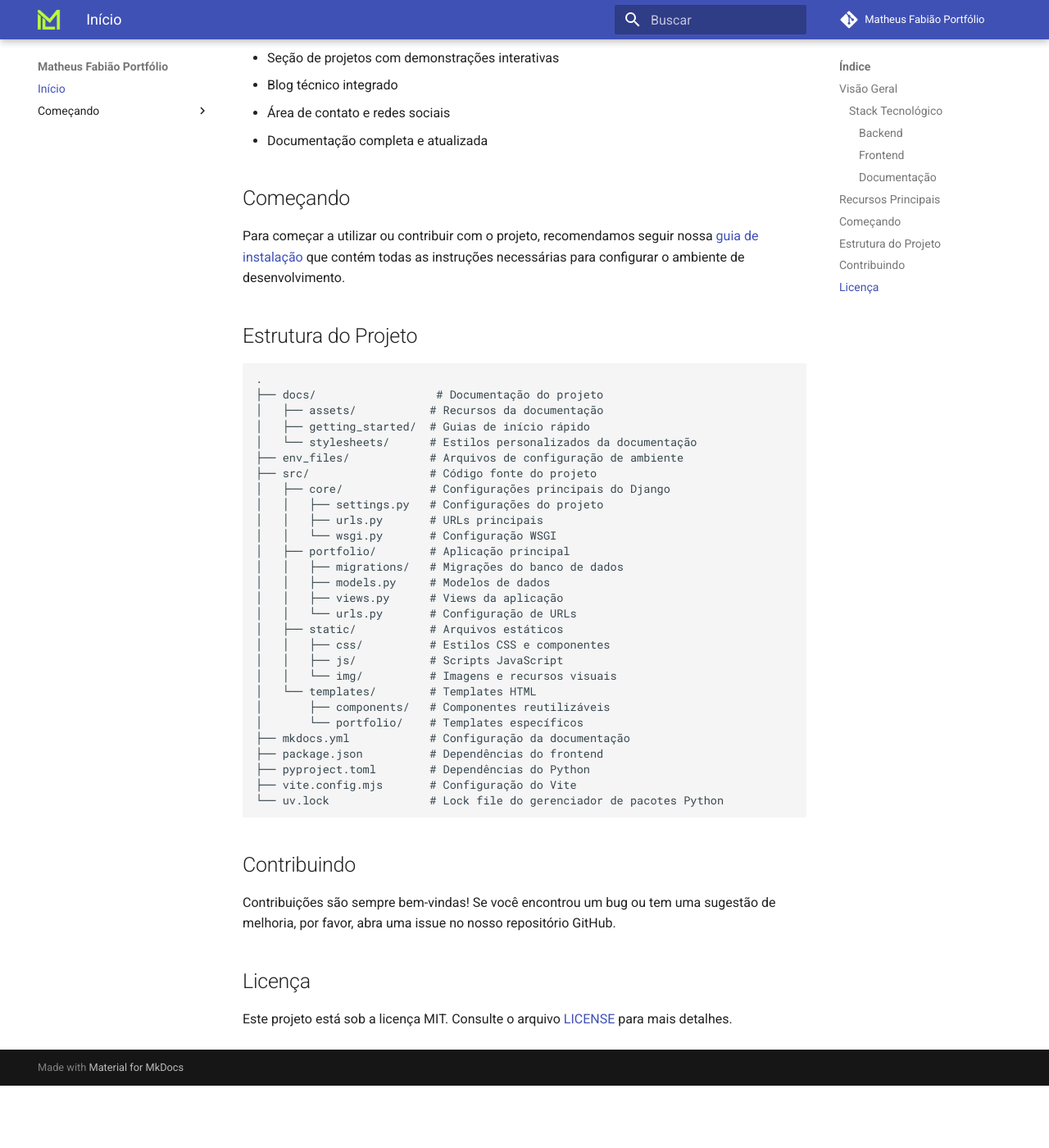
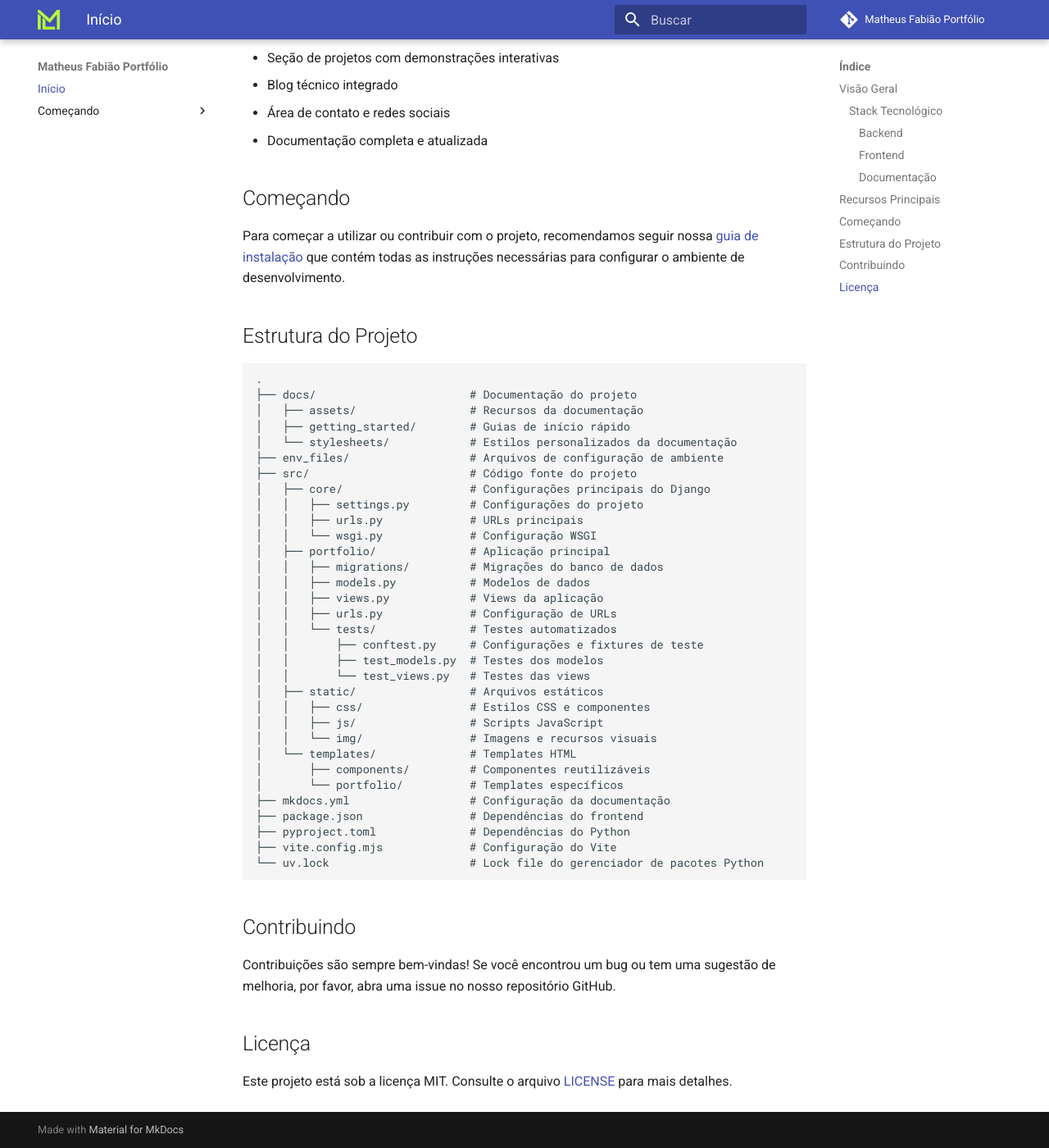
Before and after one commit to matheusfabiao/matheusfabiao_portfolio_website, an MkDocs documentation site: the page built from docs/index.md, in a window 1280 px wide and 1400 px high, scrolled down 1221 px. Shown: the whole window at 82% size. Built offline with MkDocs 1.6.1 and Material for MkDocs 9.7.7, drawn with Linux system fonts in a browser that asks for light colours; comment, search, counter and statistics services are not loaded; before the commit the page ends 2545 px from its top, so only the background shows below that.

Commit message:
testes do modelo de categoria do projeto & melhor estruturação de testes

````diff
--- a/docs/index.md
+++ b/docs/index.md
@@ -42,33 +42,37 @@ Para começar a utilizar ou contribuir com o projeto, recomendamos seguir nossa
 
 ```
 .
-├── docs/                  # Documentação do projeto
-│   ├── assets/           # Recursos da documentação
-│   ├── getting_started/  # Guias de início rápido
-│   └── stylesheets/      # Estilos personalizados da documentação
-├── env_files/            # Arquivos de configuração de ambiente
-├── src/                  # Código fonte do projeto
-│   ├── core/             # Configurações principais do Django
-│   │   ├── settings.py   # Configurações do projeto
-│   │   ├── urls.py       # URLs principais
-│   │   └── wsgi.py       # Configuração WSGI
-│   ├── portfolio/        # Aplicação principal
-│   │   ├── migrations/   # Migrações do banco de dados
-│   │   ├── models.py     # Modelos de dados
-│   │   ├── views.py      # Views da aplicação
-│   │   └── urls.py       # Configuração de URLs
-│   ├── static/           # Arquivos estáticos
-│   │   ├── css/          # Estilos CSS e componentes
-│   │   ├── js/           # Scripts JavaScript
-│   │   └── img/          # Imagens e recursos visuais
-│   └── templates/        # Templates HTML
-│       ├── components/   # Componentes reutilizáveis
-│       └── portfolio/    # Templates específicos
-├── mkdocs.yml            # Configuração da documentação
-├── package.json          # Dependências do frontend
-├── pyproject.toml        # Dependências do Python
-├── vite.config.mjs       # Configuração do Vite
-└── uv.lock               # Lock file do gerenciador de pacotes Python
+├── docs/                       # Documentação do projeto
+│   ├── assets/                 # Recursos da documentação
+│   ├── getting_started/        # Guias de início rápido
+│   └── stylesheets/            # Estilos personalizados da documentação
+├── env_files/                  # Arquivos de configuração de ambiente
+├── src/                        # Código fonte do projeto
+│   ├── core/                   # Configurações principais do Django
+│   │   ├── settings.py         # Configurações do projeto
+│   │   ├── urls.py             # URLs principais
+│   │   └── wsgi.py             # Configuração WSGI
+│   ├── portfolio/              # Aplicação principal
+│   │   ├── migrations/         # Migrações do banco de dados
+│   │   ├── models.py           # Modelos de dados
+│   │   ├── views.py            # Views da aplicação
+│   │   ├── urls.py             # Configuração de URLs
+│   │   └── tests/              # Testes automatizados
+│   │       ├── conftest.py     # Configurações e fixtures de teste
+│   │       ├── test_models.py  # Testes dos modelos
+│   │       └── test_views.py   # Testes das views
+│   ├── static/                 # Arquivos estáticos
+│   │   ├── css/                # Estilos CSS e componentes
+│   │   ├── js/                 # Scripts JavaScript
+│   │   └── img/                # Imagens e recursos visuais
+│   └── templates/              # Templates HTML
+│       ├── components/         # Componentes reutilizáveis
+│       └── portfolio/          # Templates específicos
+├── mkdocs.yml                  # Configuração da documentação
+├── package.json                # Dependências do frontend
+├── pyproject.toml              # Dependências do Python
+├── vite.config.mjs             # Configuração do Vite
+└── uv.lock                     # Lock file do gerenciador de pacotes Python
 ```
 
 ## Contribuindo
````
Also changed, not shown: README.md (+55 -27 lines), 8 other files.
